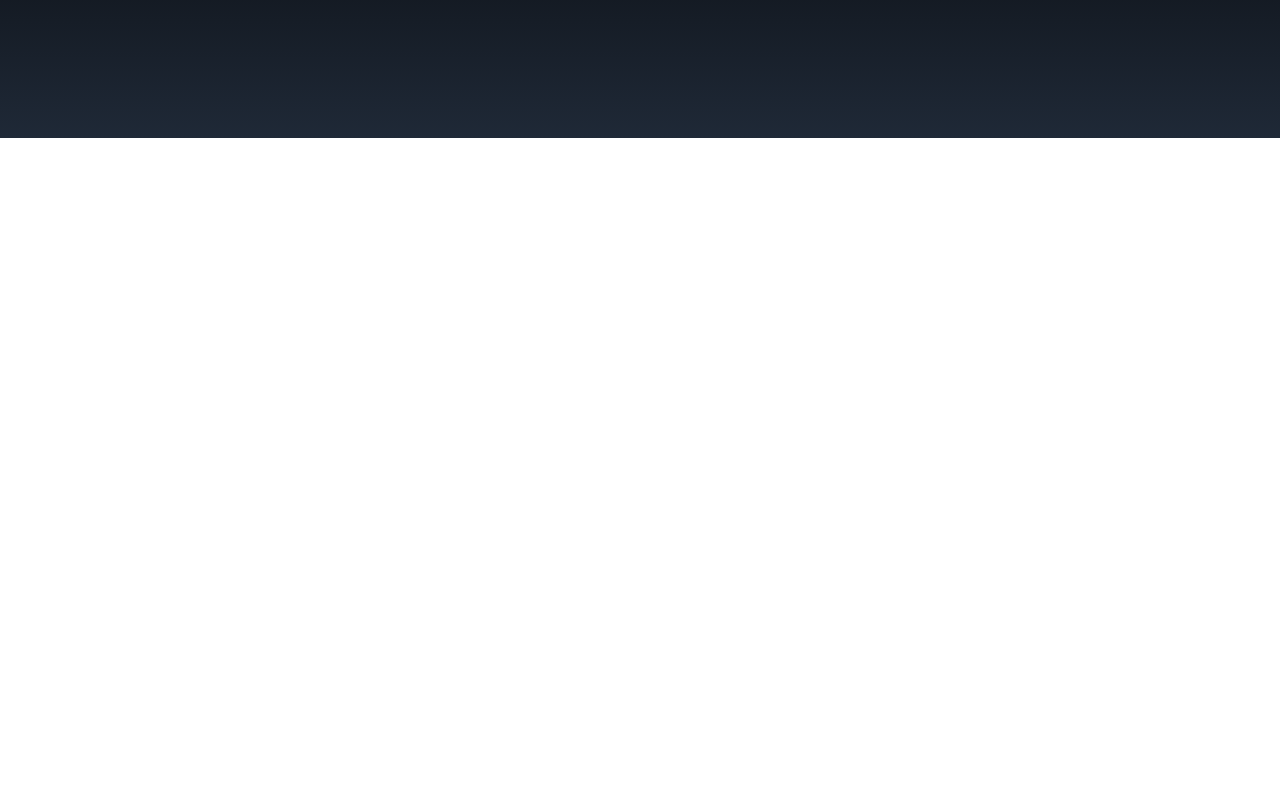
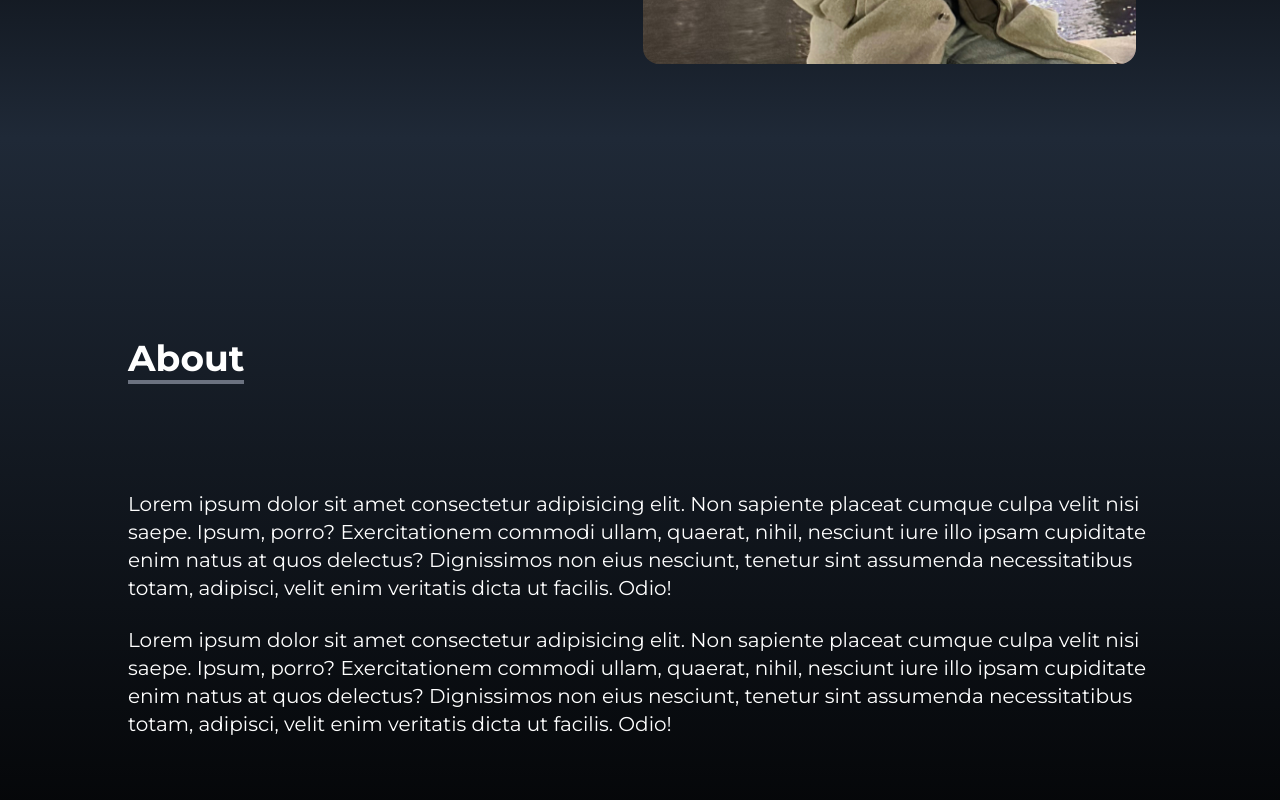
Before and after one commit to jpark0504/jpark0504.github.io, a React (Create React App) app: page / in a window 1280 px wide. Shown: the part 662-1462 px from the top of the page. Before the commit the page ends 800 px from the top, so only its background shows below. Built offline with nearby package versions, Linux system fonts and the light colour scheme.

Commit message:
About me

```diff
--- a/src/App.js
+++ b/src/App.js
@@ -1,12 +1,14 @@
 import NavBar from "./components/NavBar"
 import Home from "./components/Home"
 import SocialLinks from "./components/SocialLinks";
+import About from "./components/About";
 
 function App() {
   return (
     <div>
       <NavBar />
       <Home />
+      <About />
 
       <SocialLinks />
     </div>
--- /dev/null
+++ b/src/components/About.jsx
@@ -0,0 +1,36 @@
+import React from 'react'
+
+const About = () => {
+  return (
+    <div name='about' className='w-full h-screen bg-gradient-to-b from-gray-800 to-black text-white'>
+        <div className='max-w-screen-lg mx-auto flex flex-col justify-center w-full h-full'>
+            <div className='pb-8'>
+                <p className='text-4xl font-bold inline border-b-4 border-gray-500'>
+                    About
+                </p>
+            </div>
+
+        <p className='text-xl mt-20'>
+            Lorem ipsum dolor sit amet consectetur adipisicing elit.
+            Non sapiente placeat cumque culpa velit nisi saepe.
+            Ipsum, porro? Exercitationem commodi ullam, quaerat, nihil,
+            nesciunt iure illo ipsam cupiditate enim natus at quos delectus?
+            Dignissimos non eius nesciunt, tenetur sint assumenda necessitatibus totam,
+            adipisci, velit enim veritatis dicta ut facilis. Odio!
+        </p>
+        <br />
+
+        <p className='text-xl'>
+            Lorem ipsum dolor sit amet consectetur adipisicing elit.
+            Non sapiente placeat cumque culpa velit nisi saepe.
+            Ipsum, porro? Exercitationem commodi ullam, quaerat, nihil,
+            nesciunt iure illo ipsam cupiditate enim natus at quos delectus?
+            Dignissimos non eius nesciunt, tenetur sint assumenda necessitatibus totam,
+            adipisci, velit enim veritatis dicta ut facilis. Odio!
+        </p>
+        </div>
+    </div>
+  )
+}
+
+export default About
--- a/src/components/Home.jsx
+++ b/src/components/Home.jsx
@@ -8,7 +8,7 @@
         <div className='max-w-screen-lg mx-auto flex flex-col items-center justify-center h-full px-4 md:flex-row text-white'>
             <div className='flex flex-col justify-center h-full'>
                 <h2 className='text-4xl sm:text-7xl font-bold text-white'>
-                    I'm a 3rd year BSCS Student
+                    Hi, I'm Justin!
                 </h2>
                 <p className='text-gray-500 py-4 max-w-md'>
                     Currently, I love to work on backend and
```
